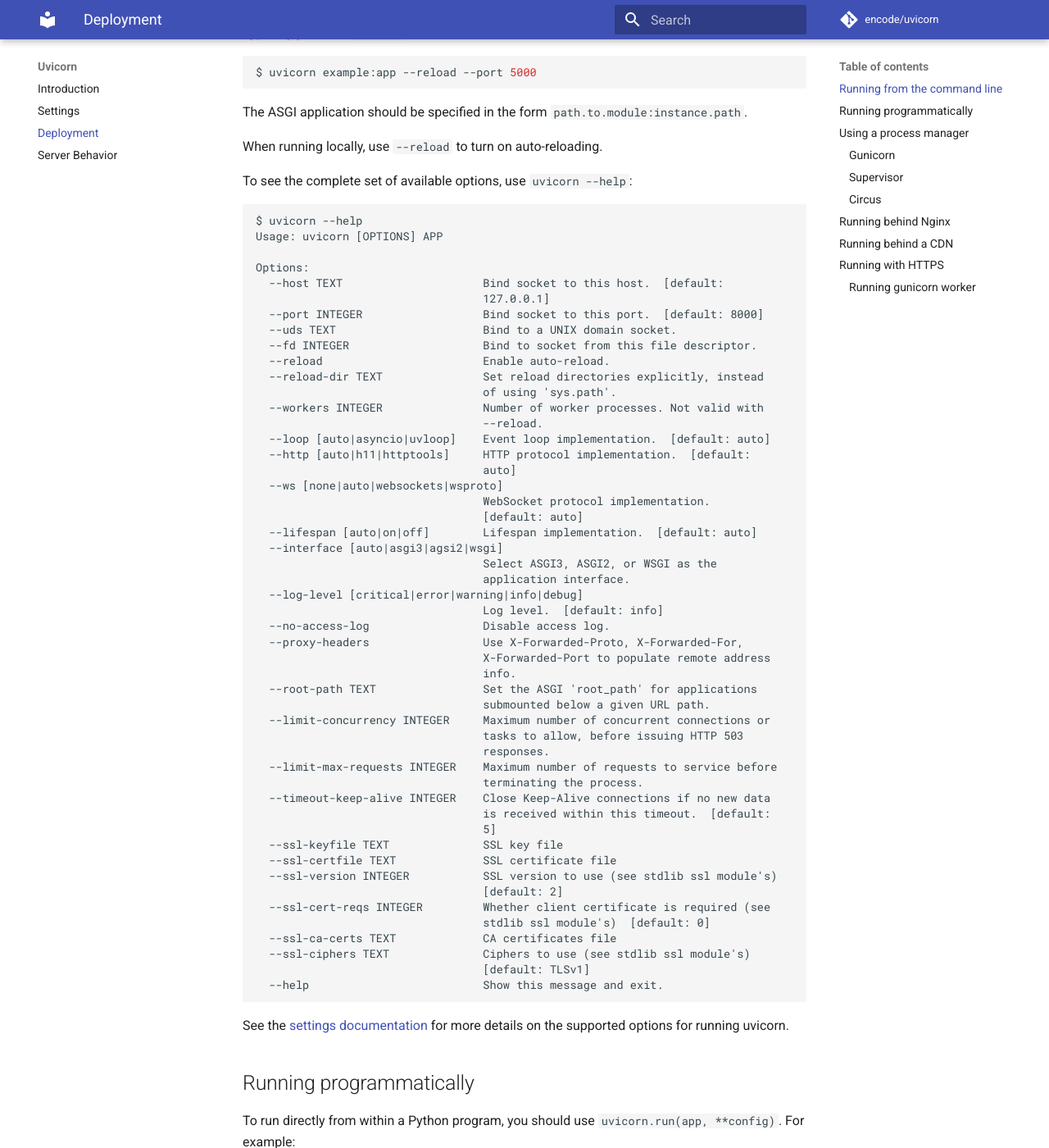
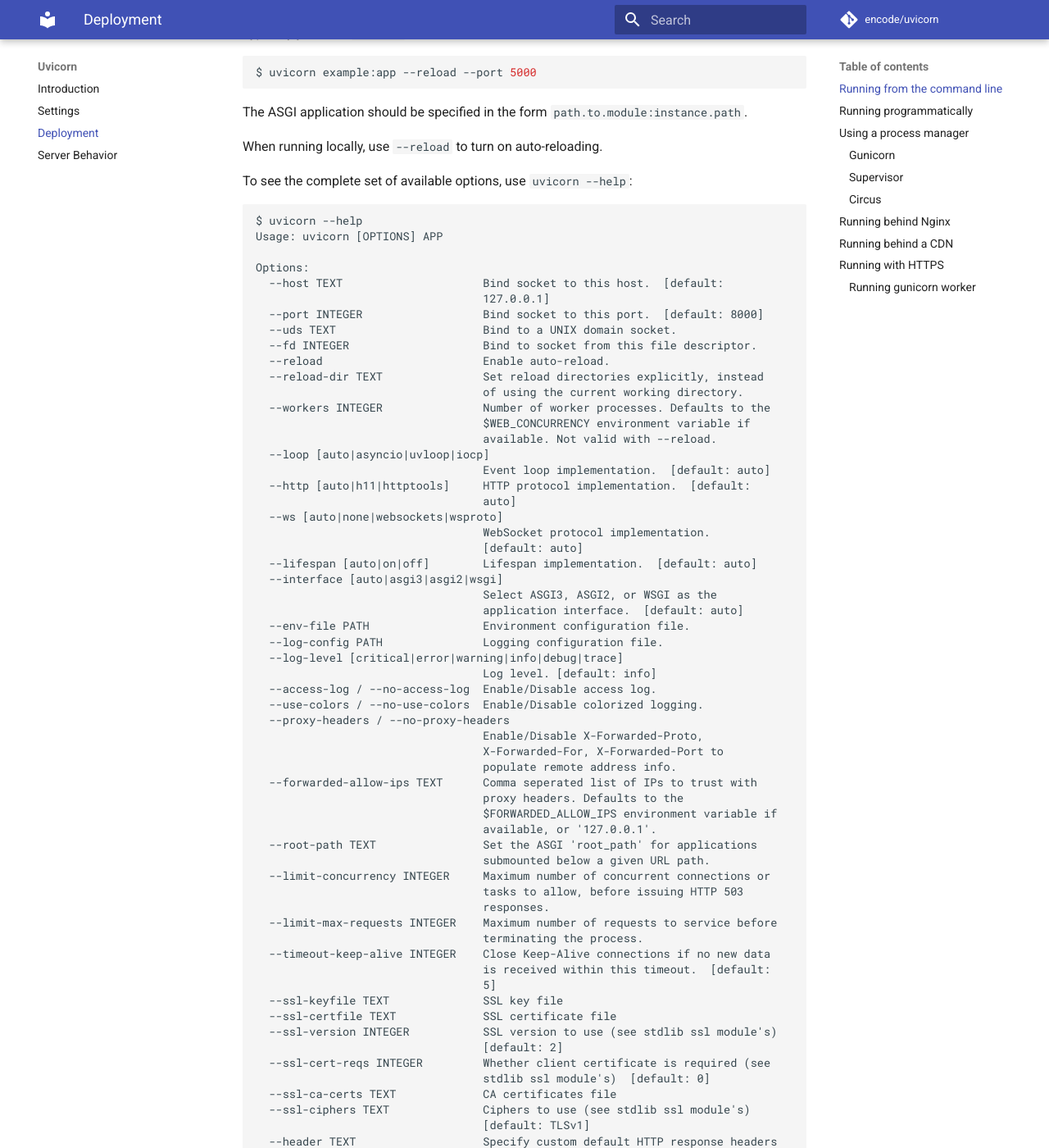
Before and after one commit to encode/uvicorn, an MkDocs documentation site: the page built from docs/deployment.md, in a window 1280 px wide and 1400 px high, scrolled down 479 px. Shown: the whole window at 82% size. Built offline with MkDocs 1.6.1 and Material for MkDocs 9.7.7, drawn with Linux system fonts in a browser that asks for light colours; comment, search, counter and statistics services are not loaded; old or Windows-style settings are respelled for this version of MkDocs; some of the changed text lies outside the part shown.

Commit message:
should use colors (#502)
* Changed default log_config to LOGGING_CONFIG_COLORS and make it use ColourizedFormatter

* Removed tty detection and set color based on use_color flag

* Added cli flag

* Black and autoflake were forgotten

* Reverted to a single LOGGING_CONFIG with DefaultFormatter and use_colors to None

* Format

* Reworked tty detection

* Updates uvicorn --help in docs

* Updates uvicorn --help in index.md too

* Modified flag and its default

* Update cli help given updated flag

* Added settings

* Fixed flag

* Precsions on flags meaning and default behaviour

````diff
--- a/docs/deployment.md
+++ b/docs/deployment.md
@@ -35,25 +35,35 @@
   --fd INTEGER                    Bind to socket from this file descriptor.
   --reload                        Enable auto-reload.
   --reload-dir TEXT               Set reload directories explicitly, instead
-                                  of using 'sys.path'.
-  --workers INTEGER               Number of worker processes. Not valid with
-                                  --reload.
-  --loop [auto|asyncio|uvloop]    Event loop implementation.  [default: auto]
+                                  of using the current working directory.
+  --workers INTEGER               Number of worker processes. Defaults to the
+                                  $WEB_CONCURRENCY environment variable if
+                                  available. Not valid with --reload.
+  --loop [auto|asyncio|uvloop|iocp]
+                                  Event loop implementation.  [default: auto]
   --http [auto|h11|httptools]     HTTP protocol implementation.  [default:
                                   auto]
-  --ws [none|auto|websockets|wsproto]
+  --ws [auto|none|websockets|wsproto]
                                   WebSocket protocol implementation.
                                   [default: auto]
   --lifespan [auto|on|off]        Lifespan implementation.  [default: auto]
-  --interface [auto|asgi3|agsi2|wsgi]
+  --interface [auto|asgi3|asgi2|wsgi]
                                   Select ASGI3, ASGI2, or WSGI as the
-                                  application interface.
-  --log-level [critical|error|warning|info|debug]
-                                  Log level.  [default: info]
-  --no-access-log                 Disable access log.
-  --proxy-headers                 Use X-Forwarded-Proto, X-Forwarded-For,
-                                  X-Forwarded-Port to populate remote address
-                                  info.
+                                  application interface.  [default: auto]
+  --env-file PATH                 Environment configuration file.
+  --log-config PATH               Logging configuration file.
+  --log-level [critical|error|warning|info|debug|trace]
+                                  Log level. [default: info]
+  --access-log / --no-access-log  Enable/Disable access log.
+  --use-colors / --no-use-colors  Enable/Disable colorized logging.
+  --proxy-headers / --no-proxy-headers
+                                  Enable/Disable X-Forwarded-Proto,
+                                  X-Forwarded-For, X-Forwarded-Port to
+                                  populate remote address info.
+  --forwarded-allow-ips TEXT      Comma seperated list of IPs to trust with
+                                  proxy headers. Defaults to the
+                                  $FORWARDED_ALLOW_IPS environment variable if
+                                  available, or '127.0.0.1'.
   --root-path TEXT                Set the ASGI 'root_path' for applications
                                   submounted below a given URL path.
   --limit-concurrency INTEGER     Maximum number of concurrent connections or
@@ -73,6 +83,8 @@
   --ssl-ca-certs TEXT             CA certificates file
   --ssl-ciphers TEXT              Ciphers to use (see stdlib ssl module's)
                                   [default: TLSv1]
+  --header TEXT                   Specify custom default HTTP response headers
+                                  as a Name:Value pair
   --help                          Show this message and exit.
 ```
 
````
Also changed, not shown: docs/index.md (+58 -58 lines), docs/settings.md (+1 -0 lines), 5 other files.
